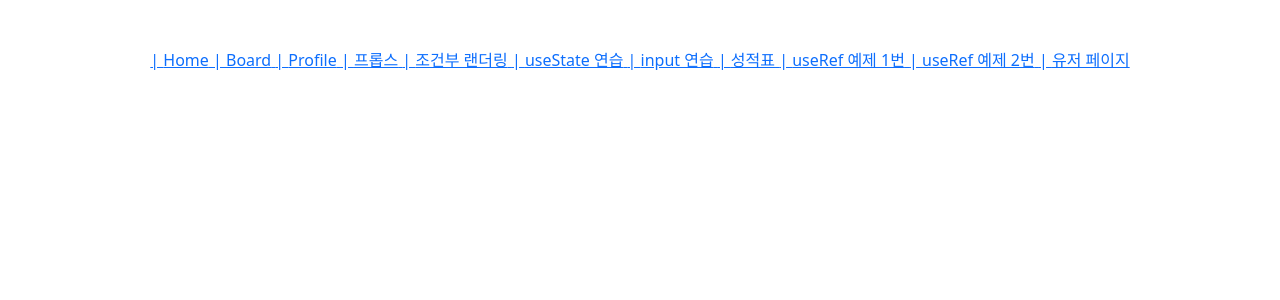
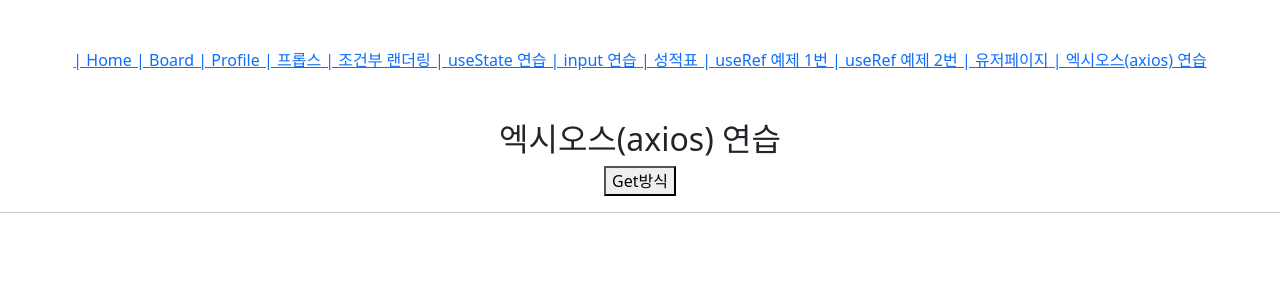
Before and after one commit to dayoung077/react-vite-ydy-example2, a React (Vite) app: page /axiosget in a window 1280 px wide. Shown: the top 300 px of the page. Built offline with nearby package versions, Linux system fonts and the light colour scheme.

Commit message:
Axios get 방식 완료

```diff
--- a/src/components/AxiosGet.jsx
+++ b/src/components/AxiosGet.jsx
@@ -9,17 +9,41 @@ const AxiosGet = () => {
     axios
       .get('https://jsonplaceholder.typicode.com/posts')
       .then((response) => {
-        // 통신이 성공 했을때
-        console.log(response)
+        // 통신이 성공했을 때
+        console.log(response.data)
+        setData(response.data)
       })
-      .catch()
-      .then()
+
+      .catch(function (error) {
+        // 에러가 났을 때 실행
+        console.log(error)
+      })
+
+      .then(() => {
+        // try catch finally에서 finally 부분에 해당
+        console.log('에러가 나든 안나든 무조건 실행')
+      })
   }
 
   return (
     <div>
       <h2>엑시오스(axios) 연습</h2>
       <button onClick={getClick}>Get방식</button>
+
+      <hr />
+
+      {data.map((post, index) => (
+        <>
+          <div key={index}>
+            <h3>타이틀 : {post.title}</h3>
+            <div>
+              유저아이디 : {post.userId} , 아이디 : {post.id}
+            </div>
+            <div>바디 : {post.body}</div>
+          </div>
+          <hr />
+        </>
+      ))}
     </div>
   )
 }
--- a/src/pages/AxiosPage.jsx
+++ b/src/pages/AxiosPage.jsx
@@ -1,4 +1,5 @@
 import React from 'react'
+import AxiosGet from './../components/AxiosGet'
 
 const AxiosPage = () => {
   return (
--- a/src/route/Routes.jsx
+++ b/src/route/Routes.jsx
@@ -9,8 +9,8 @@ import InputPage from '../pages/InputPage'
 import GradePage from '../pages/GradePage'
 import UseRefPage from '../pages/UseRefPage'
 import UseRefPage2 from '../pages/UseRefPage2'
-import UserArrayPage from '../pages/UserArrayPage'
-import UserCrudPage from '../pages/UserCRUDPage'
+import UserCrudPage from '../pages/UserCrudPage'
+import AxiosPage from '../pages/AxiosPage'
 
 // React Routes, Route 사용 시 배열로 관리하기
 const routes = [
@@ -70,7 +70,13 @@ const routes = [
     path: '/userpage',
     // element: <UserArrayPage />,
     element: <UserCrudPage />,
-    title: '유저 페이지',
+    title: '유저페이지',
+  },
+
+  {
+    path: '/axiosget',
+    element: <AxiosPage />,
+    title: '엑시오스(axios) 연습',
   },
 ]
 
```
